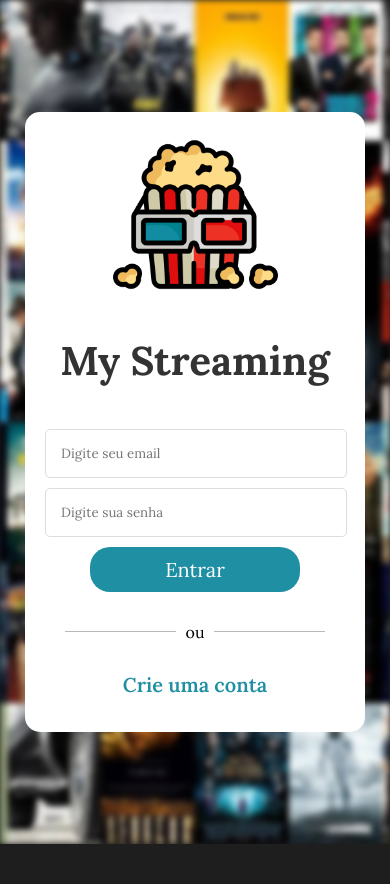
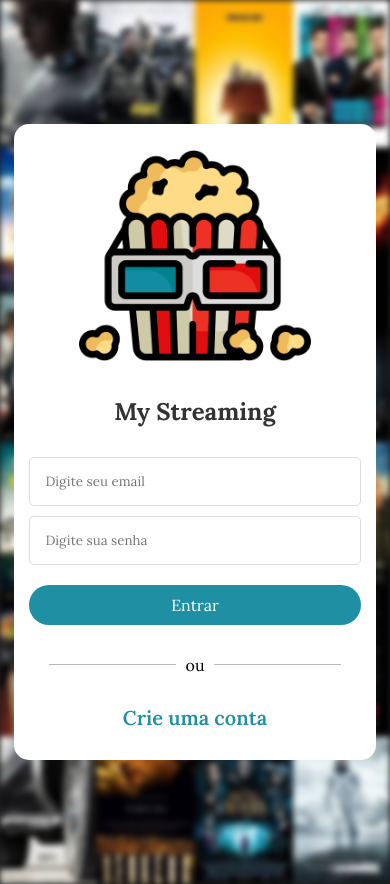
Before and after one commit to AdrianoFScarabelli/My-Streaming, a React (Vite) app: page / in a window 390 px wide. Before the commit the page ends 844 px from the top, so only its background shows below. Built offline with nearby package versions, Linux system fonts and the light colour scheme.

Commit message:
Adicionando css para celulares (teste)

```diff
--- a/src/App.css
+++ b/src/App.css
@@ -375,3 +375,104 @@ button:hover {
   font-family: "Lora", serif;
   background-color: #0c505c;
 }
+
+@media (max-width: 768px) {
+
+  body {
+    font-size: 14px;
+  }
+
+  .app-container {
+    flex-direction: column;
+    padding: 20px;
+  }
+
+  .login-container {
+    width: 90%;
+    padding: 15px;
+  }
+
+  .login-button {
+    width: 100%;
+    font-size: 18px;
+  }
+
+  .search-input {
+    width: 100%;
+    font-size: 14px;
+  }
+
+  .filmes-grid {
+    width: 100%;
+    grid-template-columns: 1fr 1fr;
+    gap: 10px;
+  }
+
+  .filme-poster {
+    height: 250px;
+  }
+
+  h1, h2 {
+    font-size: 24px;
+  }
+
+  .logo {
+    width: 70%;
+  }
+
+  .logo2 {
+    width: 40%;
+  }
+
+  .input-container {
+    width: 100%;
+    margin-bottom: 10px;
+  }
+
+  .sair-button {
+    width: 50%;
+    margin-top: 20px;
+  }
+
+  .search-container {
+    flex-direction: column;
+    align-items: flex-start;
+  }
+
+  .filter-container {
+    flex-direction: column;
+    gap: 10px;
+  }
+
+  .home-container, .small-container {
+    padding: 15px;
+    margin-top: 20px;
+  }
+
+  .cadastro-container {
+    flex-direction: column;
+  }
+
+  .divider {
+    width: 80%;
+  }
+}
+
+@media (max-width: 480px) {
+
+  .login-container {
+    width: 95%;
+  }
+
+  .login-button {
+    font-size: 16px;
+  }
+
+  .filmes-grid {
+    grid-template-columns: 1fr;
+  }
+
+  .filme-poster {
+    height: 200px;
+  }
+}
```
